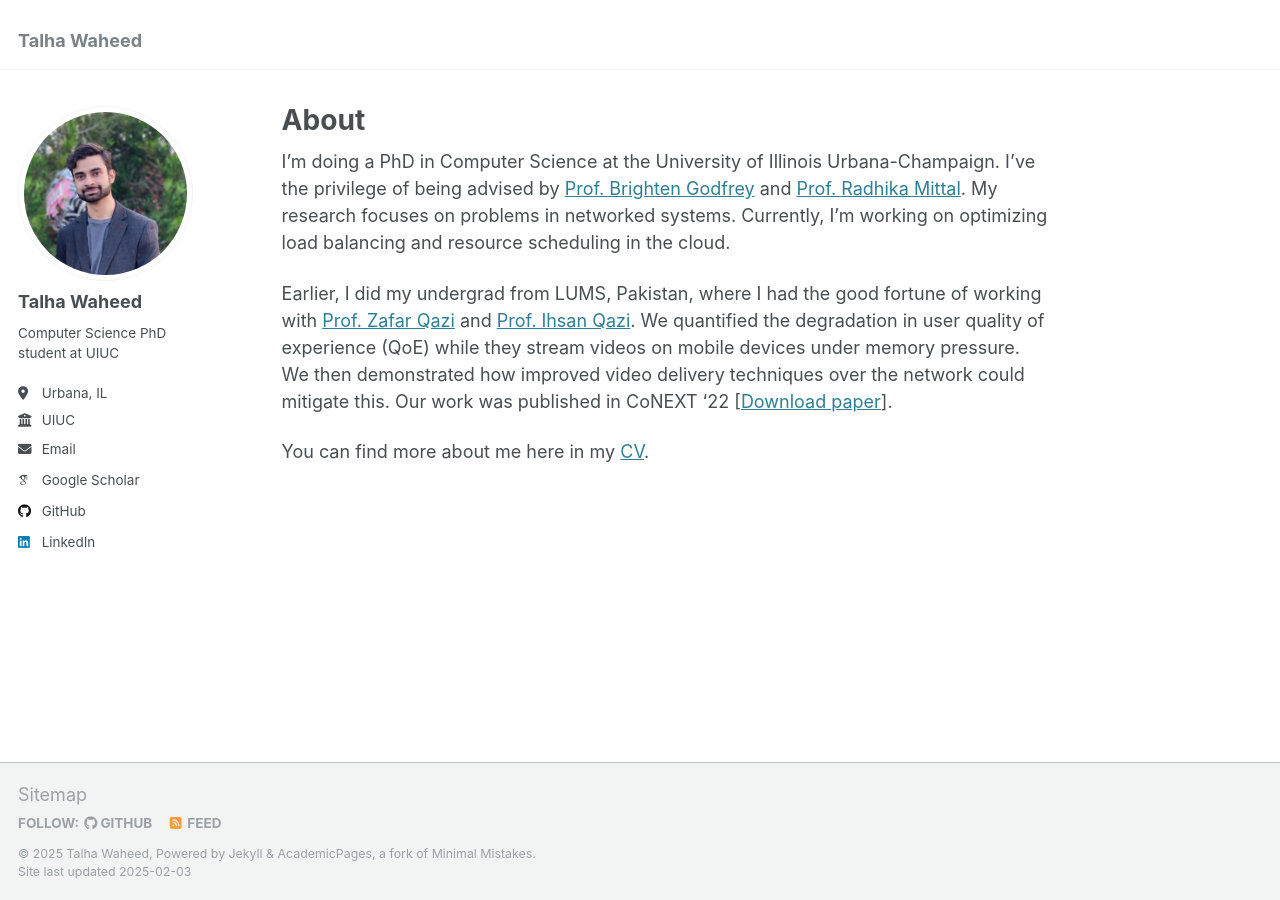
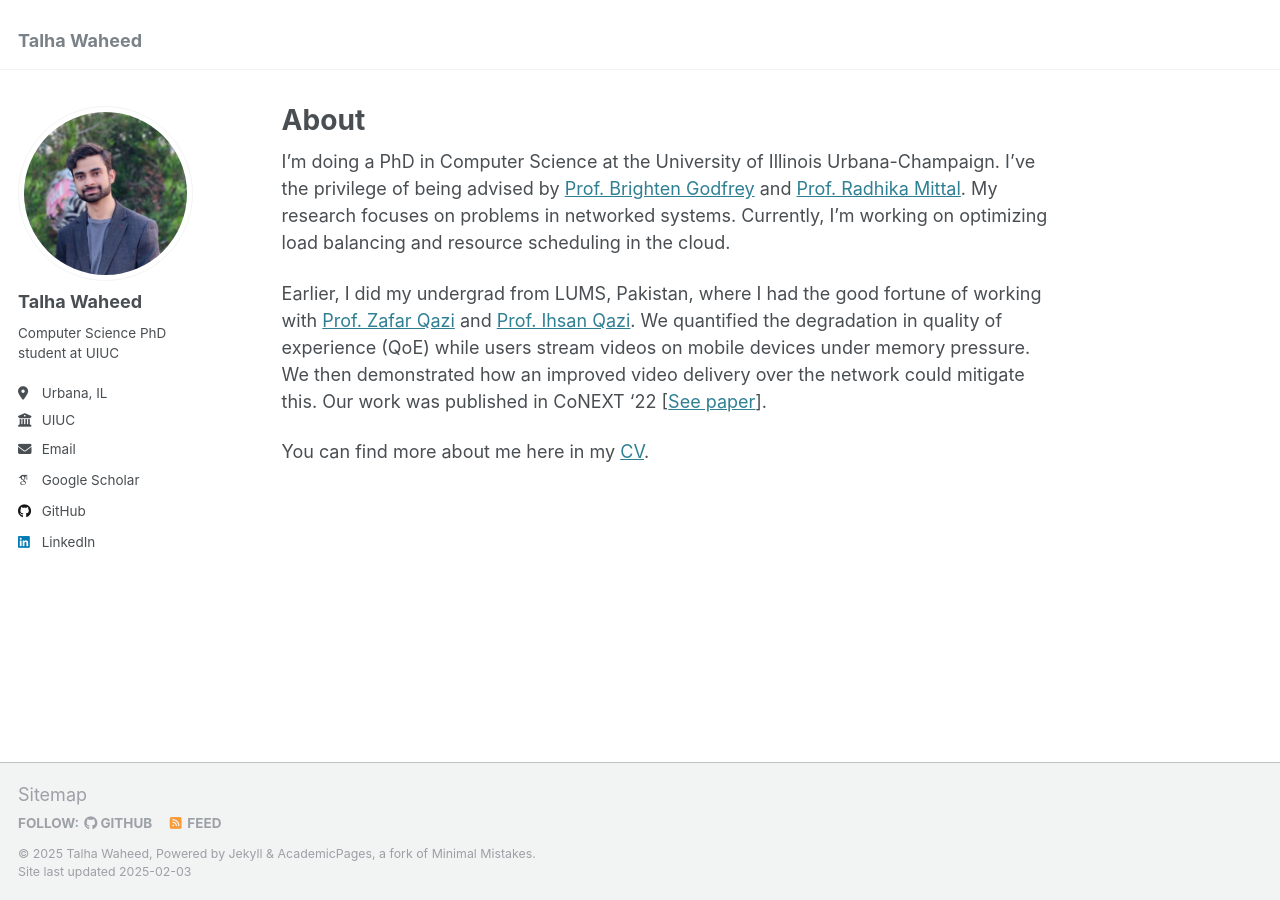
Before and after one commit to talha-waheed/talha-waheed.github.io, a Jekyll site: the page built from _pages/about.md, in a window 1280 px wide. Built offline with Jekyll 4.4.1, drawn with Linux system fonts in a browser that asks for light colours; some web fonts are replaced.

Commit message:
fixed more typos

```diff
--- a/_pages/about.md
+++ b/_pages/about.md
@@ -12,7 +12,7 @@ redirect_from:
 <!-- ====== -->
 I'm doing a PhD in Computer Science at the University of Illinois Urbana-Champaign. I've the privilege of being advised by [Prof. Brighten Godfrey](https://pbg.cs.illinois.edu) and [Prof. Radhika Mittal](https://radhikam.web.illinois.edu). My research focuses on problems in networked systems. Currently, I'm working on optimizing load balancing and resource scheduling in the cloud.
 
-Earlier, I did my undergrad from LUMS, Pakistan, where I had the good fortune of working with [Prof. Zafar Qazi](https://web.lums.edu.pk/~zafar/) and [Prof. Ihsan Qazi](https://www.ihsanqazi.com). We quantified the degradation in user quality of experience (QoE) while they stream videos on mobile devices under memory pressure. We then demonstrated how improved video delivery techniques over the network could mitigate this. Our work was published in CoNEXT '22 [[Download paper](https://talha-waheed.github.io/files/coal-not-diamonds.pdf)].
+Earlier, I did my undergrad from LUMS, Pakistan, where I had the good fortune of working with [Prof. Zafar Qazi](https://web.lums.edu.pk/~zafar/) and [Prof. Ihsan Qazi](https://www.ihsanqazi.com). We quantified the degradation in quality of experience (QoE) while users stream videos on mobile devices under memory pressure. We then demonstrated how an improved video delivery over the network could mitigate this. Our work was published in CoNEXT '22 [[See paper](https://talha-waheed.github.io/files/coal-not-diamonds.pdf)].
 
 You can find more about me here in my [CV](https://talha-waheed.github.io/files/CV.pdf).
 
```
